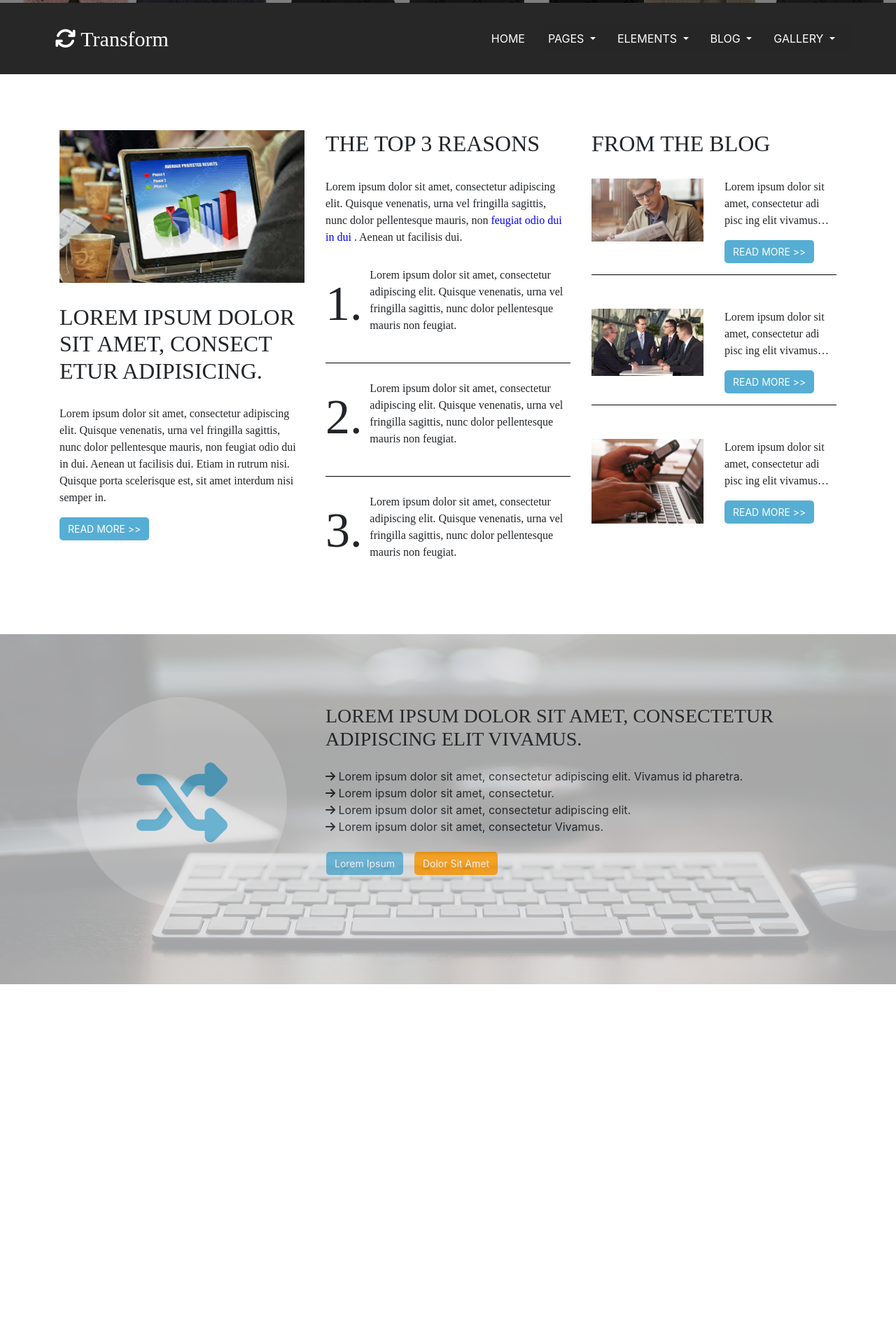
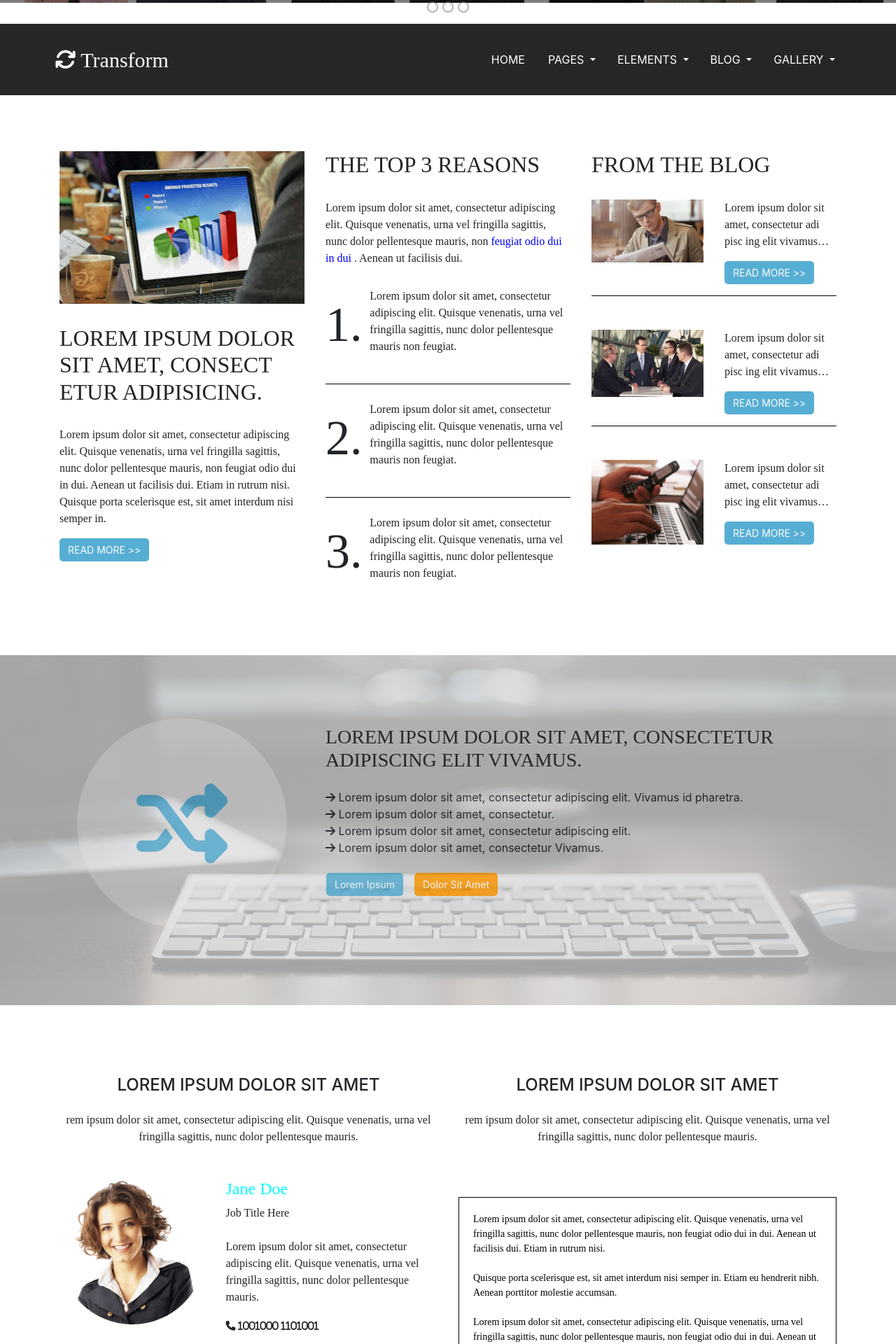
Before and after one commit to suren-ispiryan/site-example-2, a PHP site: page / in a window 1280 px wide. Shown: the part 400-2320 px from the top of the page at 70% size. Before the commit the page ends 1806 px from the top, so only its background shows below. Run offline with PHP 8.4, Linux system fonts and the light colour scheme; some libraries are stand-ins or nearby versions.

Commit message:
Third secion is done

```diff
--- a/index.php
+++ b/index.php
@@ -474,6 +474,124 @@
 
 
 
+<section class="container-fluid">
+	<div class="container sec-3-container">
+		<div class="row">
+			<div class="col-md-12">
+
+				<div class="row">
+			<!-- section 3 left -->
+					<div class="col-md-6">
+						<h4 class="pb-3 sec3-p1"> LOREM IPSUM DOLOR SIT AMET </h4>
+						<p class="pb-2 sec3-p1">
+							rem ipsum dolor sit amet, consectetur adipiscing elit. Quisque venenatis, urna vel fringilla sagittis, nunc dolor pellentesque mauris.
+						</p>
+
+						<div class="row pt-4 pb-4">
+							<div class="col-md-5">
+								<img src="assets/section-3-pictures/img1.png" class="round img-fluid">
+							</div>
+							<div class="col-md-7">
+								<h4 class="name"> Jane Doe </h4>
+								<p> Job Title Here </p>
+								<p class="pt-2">
+									Lorem ipsum dolor sit amet, consectetur adipiscing elit. Quisque venenatis, urna vel fringilla sagittis, nunc dolor pellentesque mauris.
+								</p>
+								<i class="fa fa-phone"> 1001000 1101001 </i>
+							</div>
+						</div>
+
+						<div class="row pt-5 pb-4">
+							<div class="col-md-5">
+								<img src="assets/section-3-pictures/img2.png" class="round img-fluid">
+							</div>
+							<div class="col-md-7">
+								<h4 class="name"> John Doe </h4>
+								<p> Job Title Here </p>
+								<p class="pt-2">
+									Lorem ipsum dolor sit amet, consectetur adipiscing elit. Quisque venenatis, urna vel fringilla sagittis, nunc dolor pellentesque mauris.
+								</p>
+								<i class="fa fa-phone"> 1001000 1101001 </i>
+							</div>
+						</div>
+					</div>
+
+			<!-- section 3 right -->
+					<div class="col-md-6">
+						<h4 class="pb-3 sec3-p1"> LOREM IPSUM DOLOR SIT AMET </h4>
+						<p class="pb-2 sec3-p1">
+							rem ipsum dolor sit amet, consectetur adipiscing elit. Quisque venenatis, urna vel fringilla sagittis, nunc dolor pellentesque mauris.
+						</p>
+
+
+<!-- Mini text carousel -->
+
+
+<div id="carouselExampleIndicators" class="carousel slide" data-ride="carousel">
+	<ol class="carousel-indicators">
+		<li data-target="#carouselExampleIndicators" data-slide-to="0" class="carousel-btns"></li>
+		<li data-target="#carouselExampleIndicators" data-slide-to="1" class="carousel-btns"></li>
+		<li data-target="#carouselExampleIndicators" data-slide-to="2" class="carousel-btns"></li>
+	</ol>
+
+	<div class="carousel-inner">
+  		<div class="carousel-item active">
+			<!-- text on slide 1 -->
+			<div class="d-none d-md-block">
+				<p class="textslider"> Lorem ipsum dolor sit amet, consectetur adipiscing elit. Quisque venenatis, urna vel fringilla sagittis, nunc dolor pellentesque mauris, non feugiat odio dui in dui. Aenean ut facilisis dui. Etiam in rutrum nisi.
+				<br> <br>
+				Quisque porta scelerisque est, sit amet interdum nisi semper in. Etiam eu hendrerit nibh. Aenean porttitor molestie accumsan.
+				<br> <br>
+				Lorem ipsum dolor sit amet, consectetur adipiscing elit. Quisque venenatis, urna vel fringilla sagittis, nunc dolor pellentesque mauris, non feugiat odio dui in dui. Aenean ut facilisis dui. Etiam in rutrum nisi. Quisque porta scelerisque est, sit ame. </p>
+			</div>
+		</div>
+
+ 		<div class="carousel-item">
+			<!-- text on slide 2 -->
+			<div class="d-none d-md-block">
+				<p class="textslider"> Lorem ipsum dolor sit amet, consectetur adipiscing elit. Quisque venenatis, urna vel fringilla sagittis, nunc dolor pellentesque mauris, non feugiat odio dui in dui. Aenean ut facilisis dui. Etiam in rutrum nisi.
+				<br> <br>
+				Quisque porta scelerisque est, sit amet interdum nisi semper in. Etiam eu hendrerit nibh. Aenean porttitor molestie accumsan. </p>
+			</div>
+		</div>
+
+		<div class="carousel-item">
+			<!-- text on slide 3 -->
+			<div class="d-none d-md-block">
+				<p class="textslider"> Phasellus felis metus, ornare nec consectetur a, placerat eu felis. Phasellus quis enim orci. Etiam vel dui nisi, sed semper urna. Ut mattis dignissim lacus, vitae pretium neque volutpat nec. </p>
+			</div>
+		</div>
+	</div>
+
+	<h6>Name Goes Here
+		<p class="sec-3-last-text">
+			Company name
+		</p>
+	</h6>
+
+</div>
+
+<!-- End of carousel -->
+
+
+
+					</div>
+				</div>
+			</div>
+		</div>
+	</div>
+</section>
+
+
+
+
+
+
+
+
+
+
+
 
 
 
--- a/style.css
+++ b/style.css
@@ -219,3 +219,38 @@ hr{
 
 
 			/* section 3 */
+
+
+
+.sec-3-container{
+	padding-bottom: 200px;
+}
+.sec3-p1{
+	text-align: center;
+}
+.round{
+	border-radius: 100% !important;
+}
+.name{
+	color: cyan;
+	font-family: "Times New Roman", Times, serif;
+}
+.fa-phone{
+	font-size: 14px;
+}
+/* Mini text slider */
+.textslider{
+	margin-top: 50px;
+	margin-bottom: 30px;
+	color: black;
+	font-size: 14px;
+	font-family: serif;
+	padding: 20px;
+	border: 1px black solid;
+}
+.slide{
+	padding-bottom: 30px;
+}
+.sec-3-last-text{
+	font-size: 14px;
+}
```
Also changed, not shown: assets/section-3-pictures/img1.png (added), assets/section-3-pictures/img2.png (added), template-example/Ellusive-Premium-Website-Template.webp (deleted), template-example/screencapture-free-css-free-css-templates-page254-rd-business-2020-05-09-17_52_54.png (deleted), template-example/screencapture-os-templates-website-templates-template-demos-premium-website-templates-transform-2020-05-11-00_22_31.png (added).
